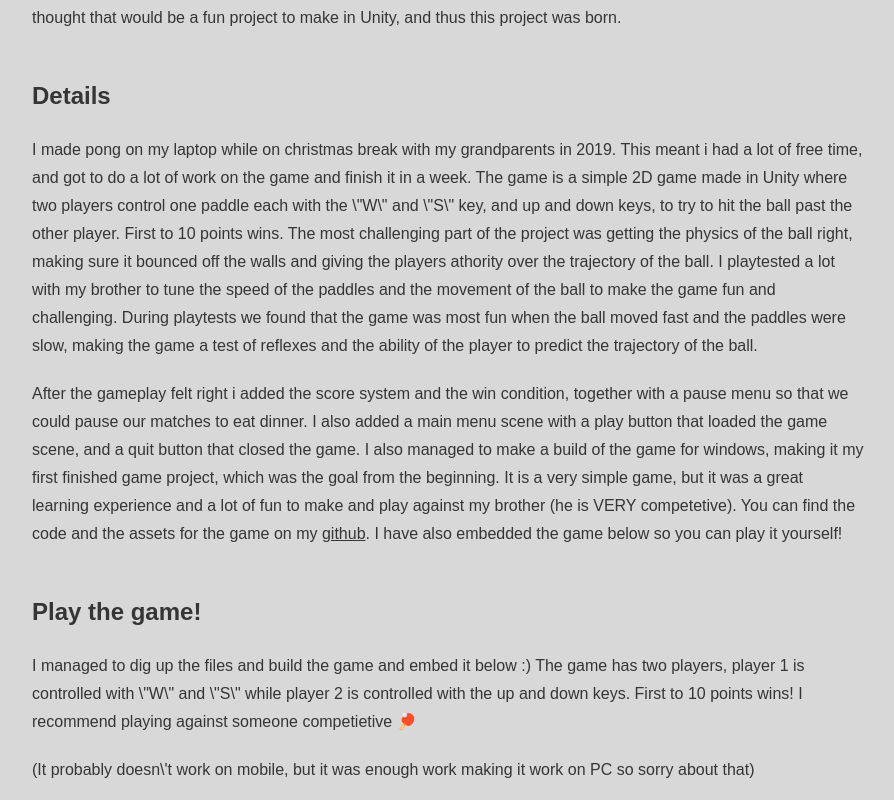
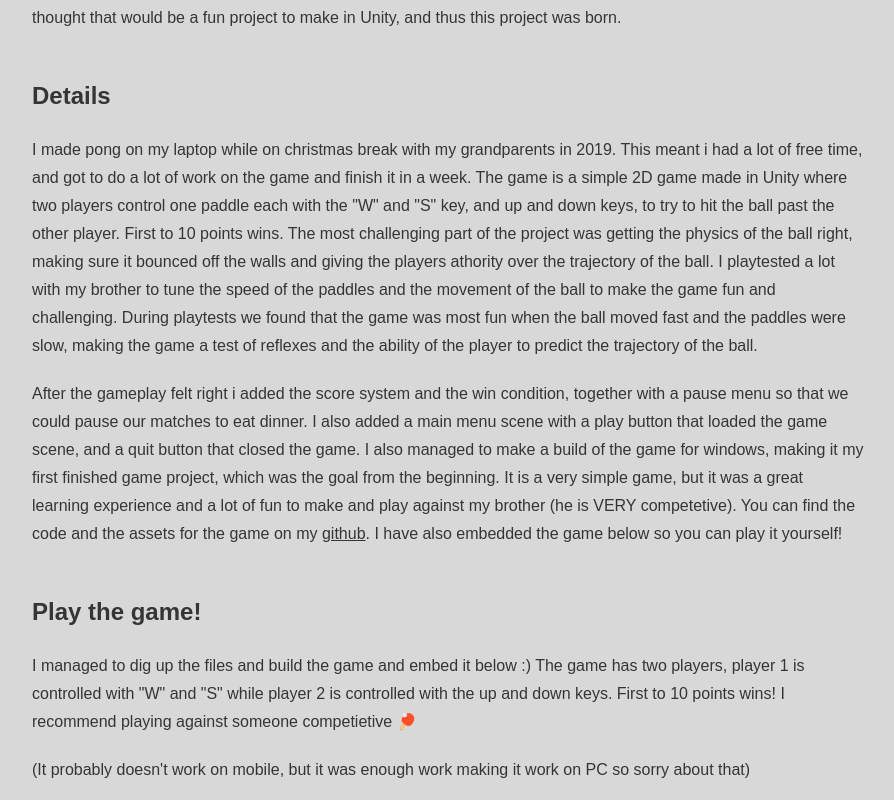
Before and after one commit to Hab3925/hab3925.github.io, a Next.js app: page /projects/pong in a window 1280 px wide. Shown: the part 780-1580 px from the top of the page, without its empty margins (192-1086 px from the left). Built offline with nearby package versions, Linux system fonts and the light colour scheme.

Commit message:
Ok, now i fixed it i think (why is the compilation different on dev and deployed??)

```diff
--- a/src/app/about/page.tsx
+++ b/src/app/about/page.tsx
@@ -9,7 +9,7 @@ const AboutMe = () => {
         </div>
         <div className="description-section text-left text-lg max-w-2xl">
         <p>
-          Hi, I\'m <span className="font-bold">Abel</span>, a <span className="font-bold">physics student</span> at NTNU with a passion for thermodynamics, fluid dynamics, and numerical physics. {' '}
+          Hi, I&#39;m <span className="font-bold">Abel</span>, a <span className="font-bold">physics student</span> at NTNU with a passion for thermodynamics, fluid dynamics, and numerical physics. {' '}
           In addition to my studies, I serve as the <span className="font-bold">Chief Technical Officer</span> at {' '}
           <a href="https://propulse.no" className="underline hover:text-blue-700">Propulse</a>.{' '}
           I enjoy learning through hands-on projects that challenge me to think differently and explore new perspectives.{' '}
@@ -34,10 +34,10 @@ const AboutMe = () => {
         </p>
         <br />
         <p>
-          When I\'m not busy trying to learn new things, I enjoy playing video games, sailing, reading books, and building legos. {' '}
+          When I&#39;m not busy trying to learn new things, I enjoy playing video games, sailing, reading books, and building legos. {' '}
           Currently, i am playing <span className='font-bold italic'>Baldurs Gate 3</span>, and reading <span className="font-bold italic">Lord of the Rings</span>. {' '}
           My proudest lego build is the <span className="font-bold italic">Titanic</span> set, but the lego cities I used to have in my room still hold a special place in my heart. {' '}
-          I own a Laser dinghy that i haven\'t sailed in a while, but i hope to get back on the water soon. {' '}
+          I own a Laser dinghy that i haven&#39;t sailed in a while, but i hope to get back on the water soon. {' '}
         </p>
         <br />
         <p>
--- a/src/app/page.tsx
+++ b/src/app/page.tsx
@@ -59,7 +59,7 @@ export default function Home() {
           Abel Gangeskar Horneland
         </h1>
         <p className="text-lg text-center sm:text-left max-w-2xl">
-          I\'m a{' '}
+          I&#39;m a{' '}
           <span>
             <span
               className="font-bold"
@@ -90,7 +90,7 @@ export default function Home() {
             </span>
           </span>{' '}
           who loves learning, sailing and solving challenging problems. {' '}
-          This website is a collection of projects I\'ve worked on, and a place to share my thoughts and ideas.
+          This website is a collection of projects I&#39;ve worked on, and a place to share my thoughts and ideas.
         </p>
         <Skills />
       </main>
--- a/src/app/projects/pong/page.tsx
+++ b/src/app/projects/pong/page.tsx
@@ -33,7 +33,7 @@ export default function ProjectPage() {
             <p>
               I made pong on my laptop while on christmas break with my grandparents in 2019. {' '}
               This meant i had a lot of free time, and got to do a lot of work on the game and finish it in a week. {' '}
-              The game is a simple 2D game made in Unity where two players control one paddle each with the \"W\" and \"S\" key, and up and down keys, to try to hit the ball past the other player. {' '}
+              The game is a simple 2D game made in Unity where two players control one paddle each with the &#34;W&#34; and &#34;S&#34; key, and up and down keys, to try to hit the ball past the other player. {' '}
               First to 10 points wins. The most challenging part of the project was getting the physics of the ball right, making sure it bounced off the walls and giving the players athority over the trajectory of the ball. {' '}
               I playtested a lot with my brother to tune the speed of the paddles and the movement of the ball to make the game fun and challenging. {' '}
               During playtests we found that the game was most fun when the ball moved fast and the paddles were slow, making the game a test of reflexes and the ability of the player to predict the trajectory of the ball. {' '}
@@ -47,10 +47,10 @@ export default function ProjectPage() {
             </p>
             <h2>Play the game!</h2>
             <p>
-              I managed to dig up the files and build the game and embed it below :) The game has two players, player 1 is controlled with \"W\" and \"S\" while player 2 is controlled with the up and down keys. First to 10 points wins! {' '}
+              I managed to dig up the files and build the game and embed it below :) The game has two players, player 1 is controlled with &#34;W&#34; and &#34;S&#34; while player 2 is controlled with the up and down keys. First to 10 points wins! {' '}
               I recommend playing against someone competietive 🏓
             </p>
-            <p>(It probably doesn\'t work on mobile, but it was enough work making it work on PC so sorry about that)</p>
+            <p>(It probably doesn&#39;t work on mobile, but it was enough work making it work on PC so sorry about that)</p>
 
             <div className="flex justify-center items-center h-screen overflow-hidden">
               <div className="relative w-full max-w-3xl" style={{ paddingTop: '56.25%' }}>
```
